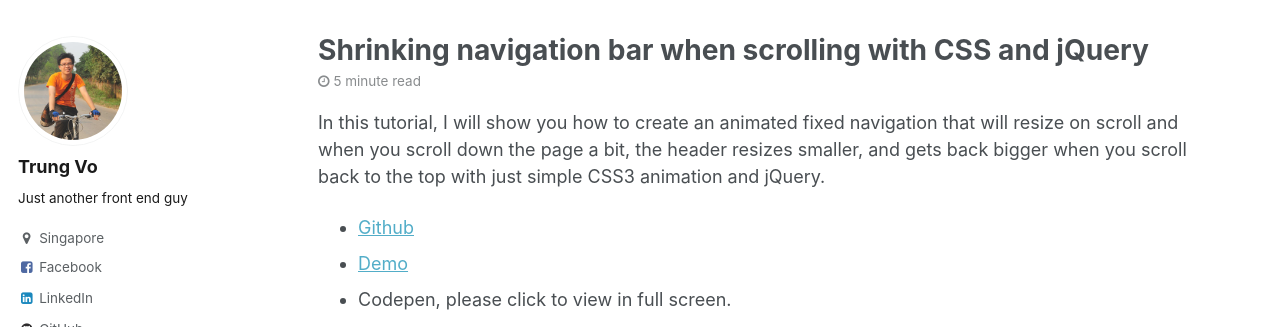
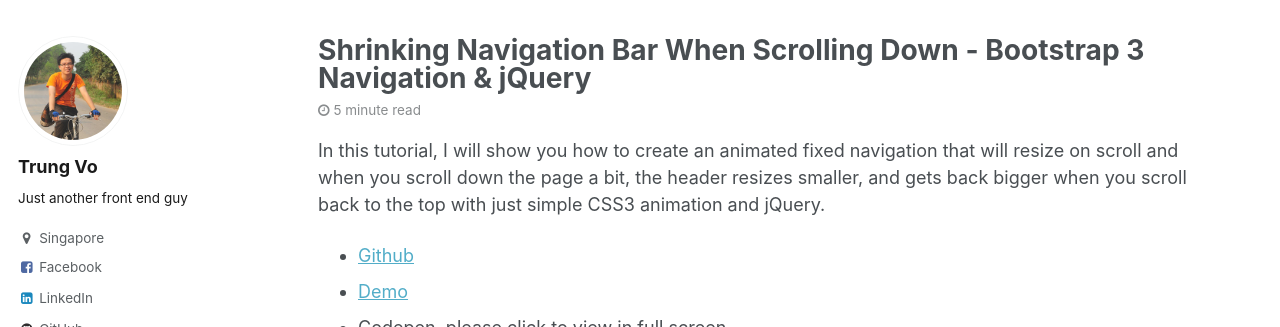
Before and after one commit to trungk18/trungk18.github.io, a Jekyll site: the page built from _posts/2017-11-27-resizing-header-on-scrolling.md, in a window 1280 px wide and 900 px high, cut to the strip 0-327 px from the top of the window. Built offline with Jekyll 4.4.1, drawn with Linux system fonts in a browser that asks for light colours.

Commit message:
Update title

```diff
--- a/_posts/2017-11-27-resizing-header-on-scrolling.md
+++ b/_posts/2017-11-27-resizing-header-on-scrolling.md
@@ -1,5 +1,5 @@
 ---
-title: "Shrinking navigation bar when scrolling with CSS and jQuery"
+title: "Shrinking Navigation Bar When Scrolling Down - Bootstrap 3 Navigation & jQuery"
 categories: css tutorial jquery
 ---
 
```
